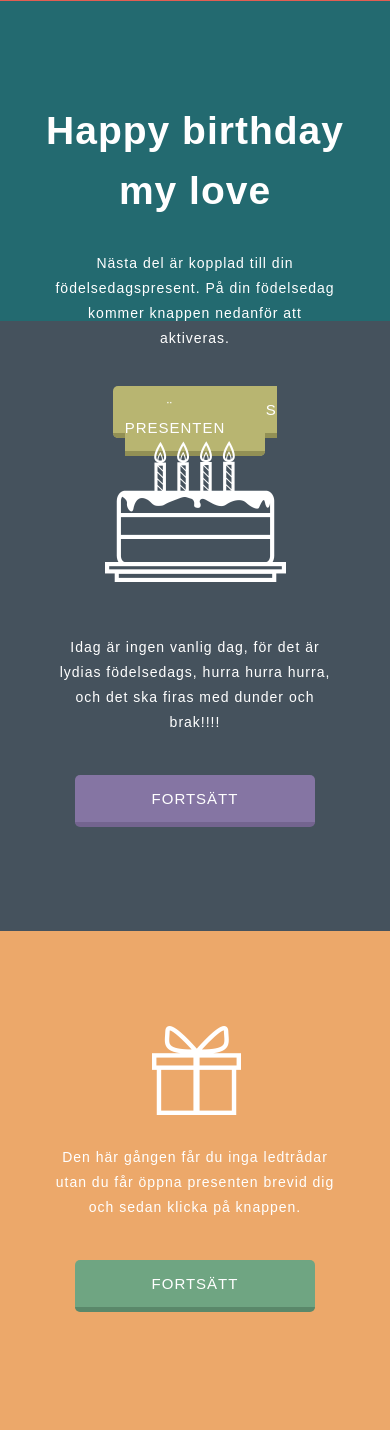
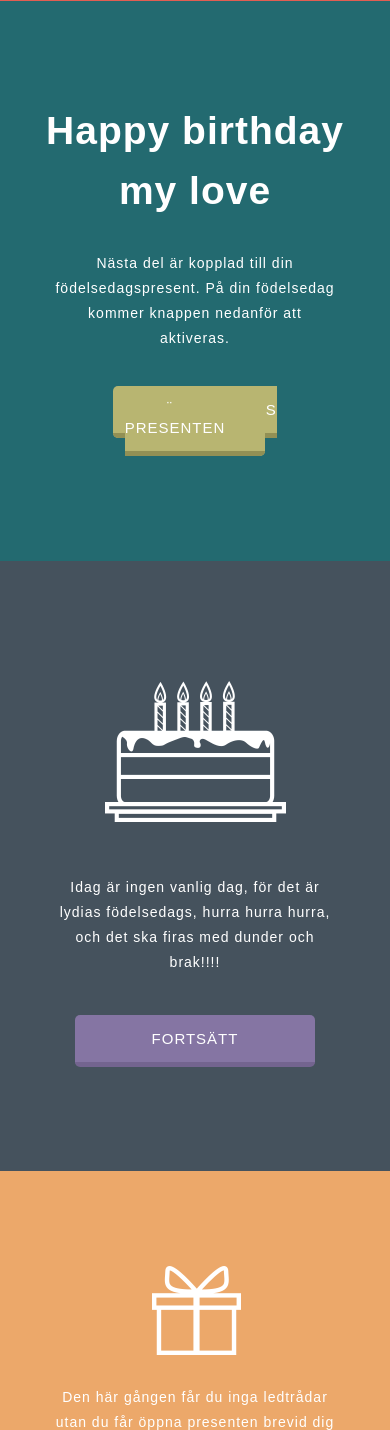
Before and after one commit to jonadahl/Lydia-Julklapp, a PHP site: page / in a window 390 px wide. Shown: the part 2599-4029 px from the top of the page. Run offline with PHP 8.4, Linux system fonts and the light colour scheme; some libraries are stand-ins or nearby versions; some web fonts are replaced.

Commit message:
Deploying..

```diff
--- a/mq.css
+++ b/mq.css
@@ -168,7 +168,7 @@ a.btn5:hover + #showedClickable {
 
 .box6 {
 	height: 610px;
-	margin-top: -320px;
+	margin-top: -80px;
 }
 
 h6{
```
